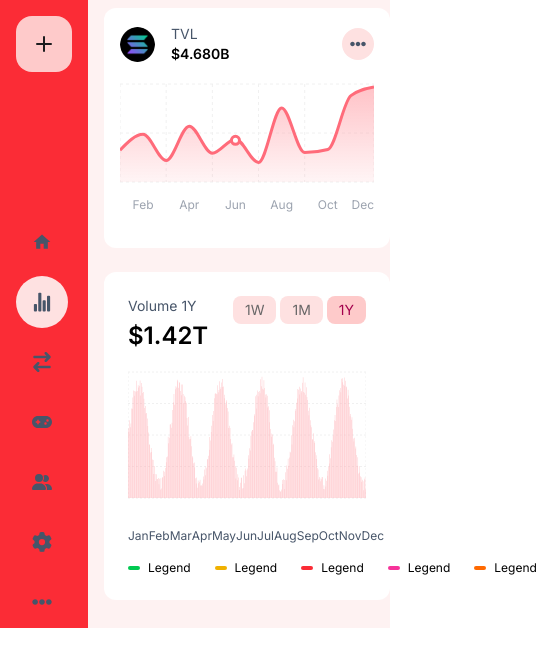
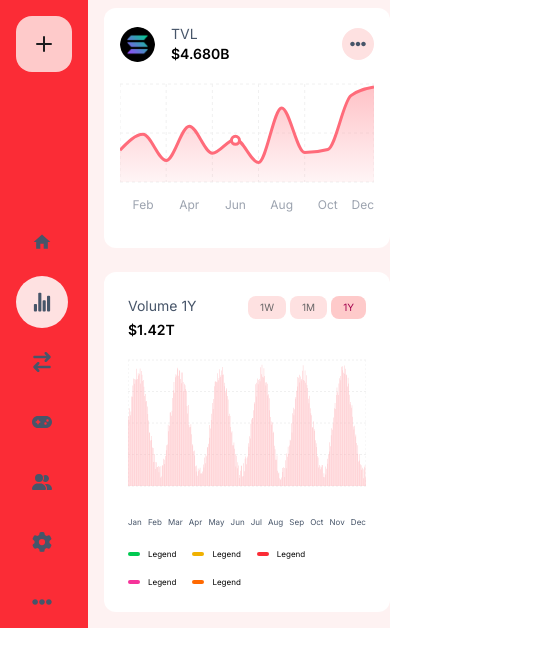
Before and after one commit to Melladmor/nanoVoltzDashbaord, a React (Vite) app: page /statistics in a window 390 px wide. Shown: the top 666 px of the page, 537 px wide, since content can reach past the window. Built offline with nearby package versions, Linux system fonts and the light colour scheme.

Commit message:
fix Volume chart responsive

```diff
--- a/src/components/Charts/VolumeChart.tsx
+++ b/src/components/Charts/VolumeChart.tsx
@@ -39,7 +39,7 @@ const VolumeChart: React.FC<VolumeChartProps> = ({ amount }) => {
       <div className="flex justify-between items-start">
         <div>
           <h3 className="text-icon-bg text-sm mb-1">Volume {selectedPeriod}</h3>
-          <p className="text-black text-2xl font-bold">
+          <p className="text-black text-sm sm:text-2xl font-bold">
             <CountUp
               end={Number(amount?.replace(/[^0-9.]/g, ""))}
               decimals={amount?.split(".")[1]?.length || 0}
@@ -56,7 +56,7 @@ const VolumeChart: React.FC<VolumeChartProps> = ({ amount }) => {
             <button
               key={period}
               onClick={() => setSelectedPeriod(period)}
-              className={`px-3 py-1 text-sm rounded-lg transition-colors ${
+              className={`px-3 py-1  text-[10px] flex items-center justify-center sm:text-sm rounded-lg transition-colors ${
                 selectedPeriod === period
                   ? "bg-[#FECACA] text-pink-800"
                   : "bg-hover-pink text-gray-600 hover:bg-gray-200"
@@ -103,7 +103,7 @@ const VolumeChart: React.FC<VolumeChartProps> = ({ amount }) => {
           </BarChart>
         </ResponsiveContainer>
         {/* Custom X-axis labels */}
-        <div className="flex justify-between text-xs text-icon-bg px-0">
+        <div className="flex justify-between  text-[8px] sm:text-xs text-icon-bg px-0">
           {monthLabels?.map((month: string) => (
             <span key={month}>{month}</span>
           ))}
@@ -111,7 +111,7 @@ const VolumeChart: React.FC<VolumeChartProps> = ({ amount }) => {
       </div>
 
       {/* Legend */}
-      <div className="flex gap-6 text-sm mt-8">
+      <div className="flex flex-wrap gap-4 sm:gap-6 text-[8px] sm:text-sm mt-8">
         {[
           { color: "bg-green-500", label: "Legend" },
           { color: "bg-yellow-500", label: "Legend" },
@@ -121,7 +121,9 @@ const VolumeChart: React.FC<VolumeChartProps> = ({ amount }) => {
         ].map((item, index) => (
           <div key={index} className="flex items-center gap-2">
             <div className={`w-3 h-1 rounded-lg ${item.color}`}></div>
-            <span className="text-black text-xs">{item.label}</span>
+            <span className="text-black text-[8px] sm:text-xs">
+              {item.label}
+            </span>
           </div>
         ))}
       </div>
```
